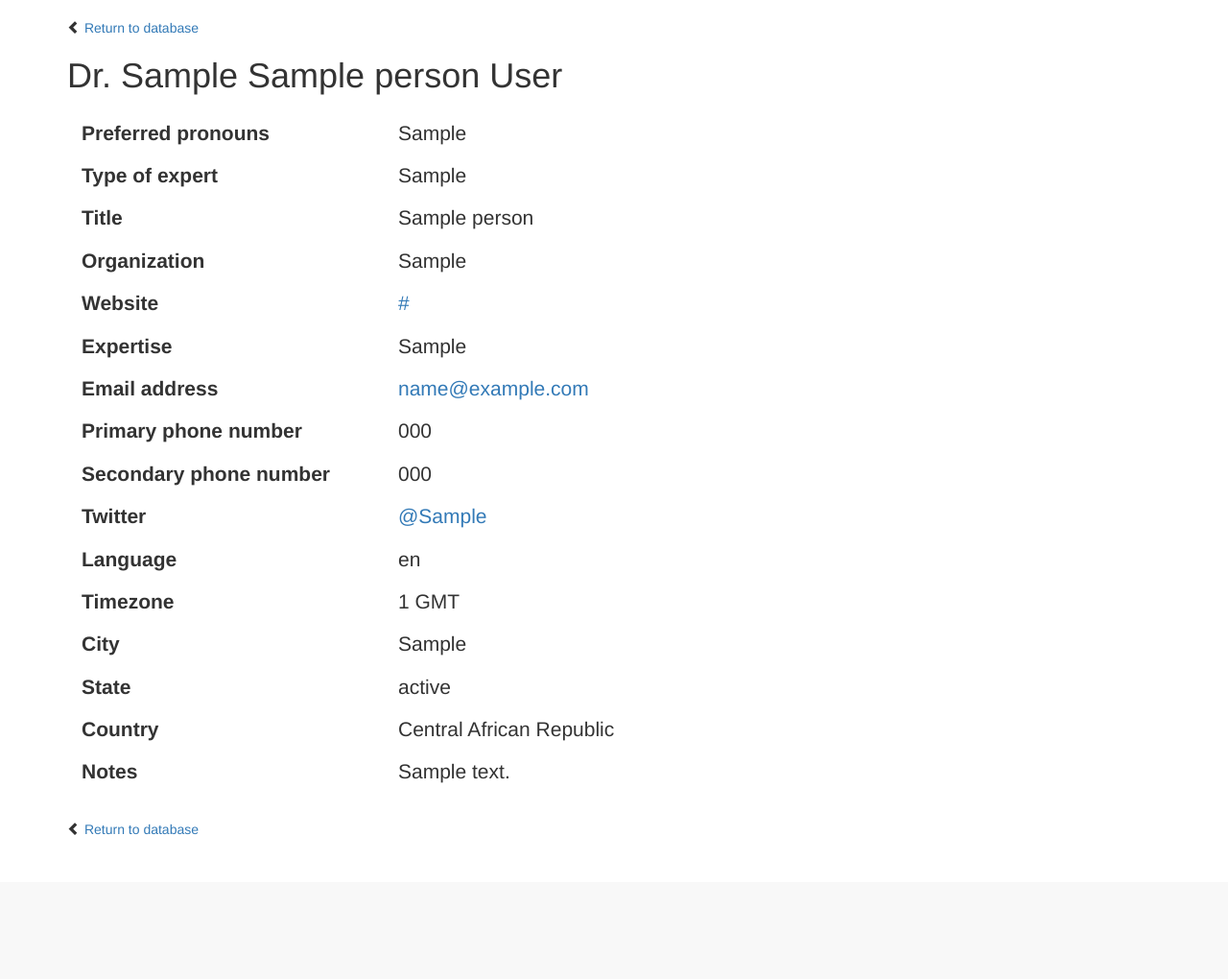
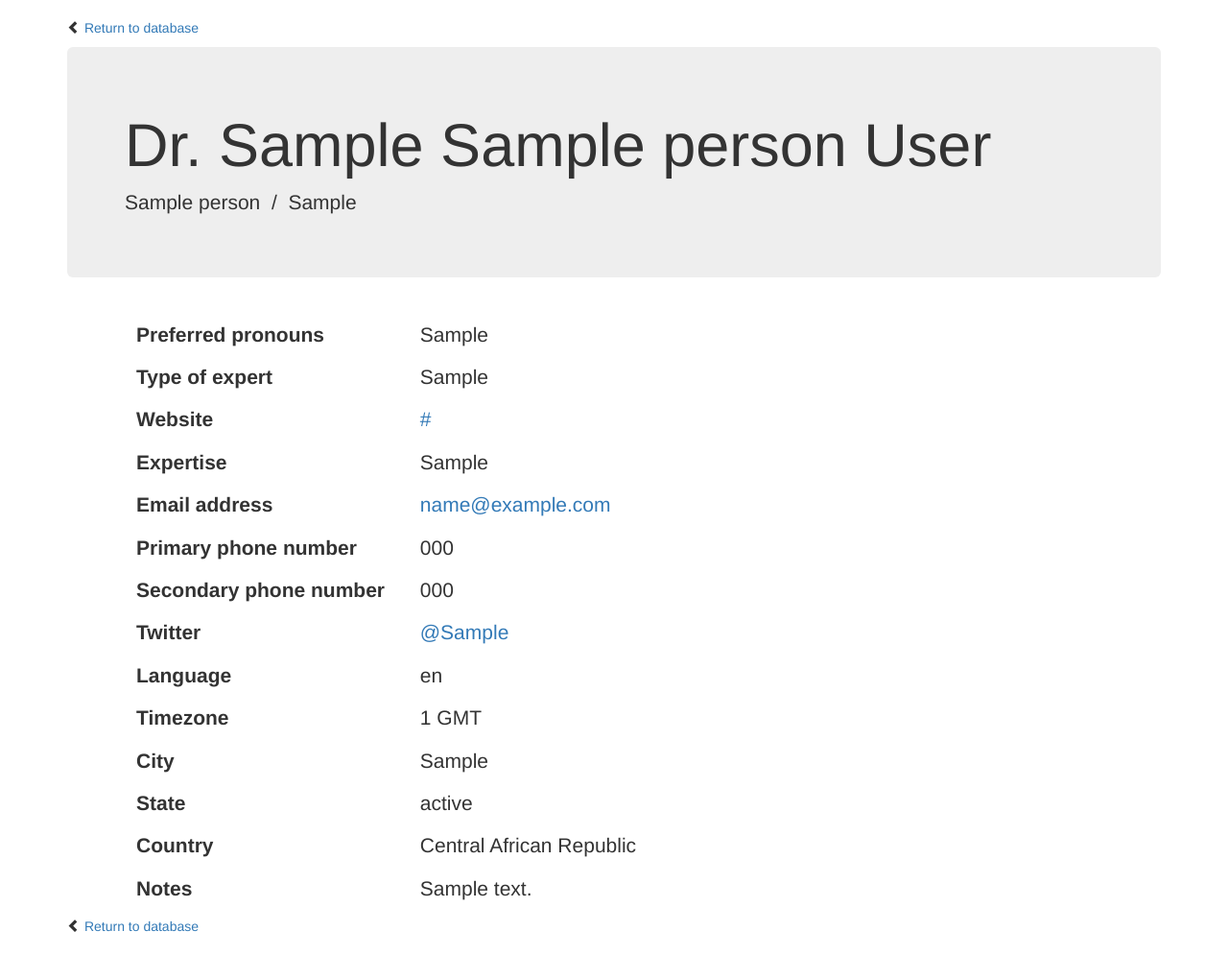
Before and after one commit to greglinch/sourcelist, a Django app: the page made by templates/sources/person_detail.html in a window 1280 px wide. Shown: the part 51-1071 px from the top of the page at 96% size. Before the commit the page ends 970 px from the top, so only its background shows below. Run offline with Django 3.2, Linux system fonts and the light colour scheme; tables that the repository leaves empty hold one stand-in row (Sample ...); some libraries are stand-ins or nearby versions.

Commit message:
redesign person detail template to make it nicer and easier to read

```diff
--- a/templates/sources/person_detail.html
+++ b/templates/sources/person_detail.html
@@ -23,9 +23,22 @@
 	<p><span class="glyphicon glyphicon-chevron-left" aria-hidden="true"></span><a href="/"> Return to database</a></p>
 </div>
 
-<h1>{{ person }}</h1>
+<div class="jumbotron">
+	<h1>{{ person }}</h1>
+		<p class="lead">
+			{% if person.title %}
+				{{ person.title }}
+			{% endif %}
+			{% if person.title and person.organization %}
+			&nbsp;/&nbsp;
+			{% endif %}
+			{% if person.organization %}
+				{{ person.organization }}
+			{% endif %}
+		</p>
+</div>
 
-<div class="lead">
+<div class="main-content lead">
 	<table>
 		{% if person.preferred_pronouns %}
 		<tr>
@@ -37,18 +50,6 @@
 		<tr>
 			<td class="detail-label">Type of expert</td>
 			<td class="value">{{ person.type_of_expert }}</td>
-		</tr>
-		{% endif %}
-		{% if person.title %}
-		<tr>
-			<td class="detail-label">Title</td>
-			<td class="value">{{ person.title }}</td>
-		</tr>
-		{% endif %}
-		{% if person.organization %}
-		<tr>
-			<td class="detail-label">Organization</td>
-			<td class="value">{{ person.organization }}</td>
 		</tr>
 		{% endif %}
 		{% if person.website %}
```
